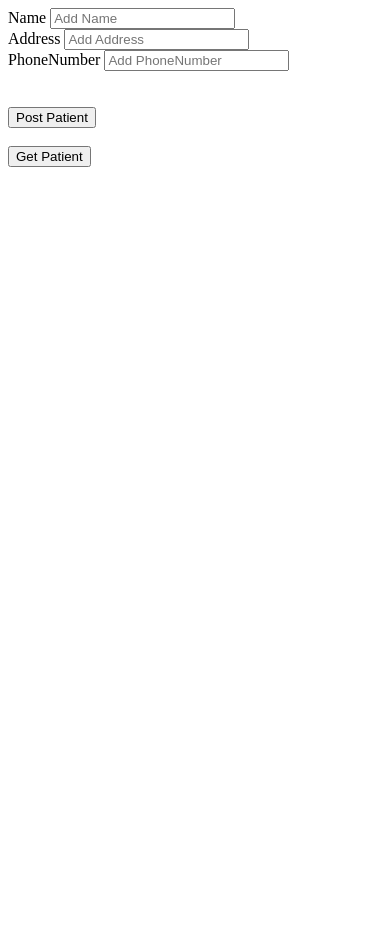
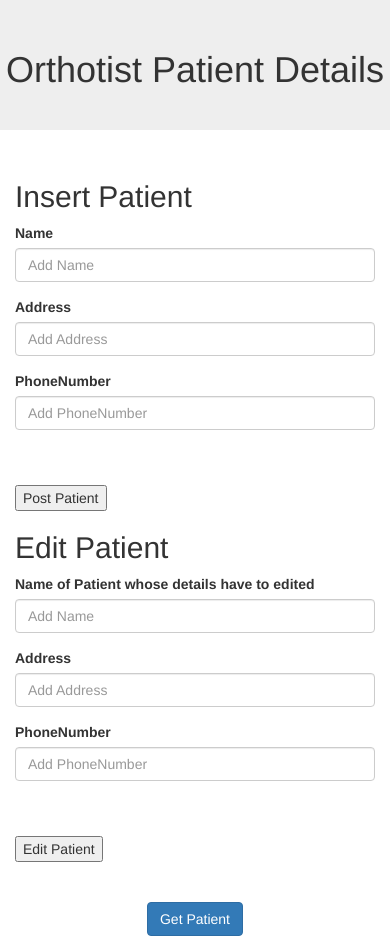
Before and after one commit to denzilsaldanha/abilitymade, a Flask app: page /patient in a window 390 px wide. Before the commit the page ends 167 px from the top, so only its background shows below. Run offline with Flask 2, Linux system fonts and the light colour scheme; some libraries are stand-ins or nearby versions.

Commit message:
Updated html files to include bootstap
Completed list,create and edit patients

```diff
--- a/app.py
+++ b/app.py
@@ -10,6 +10,12 @@ class Orthotist:
         self.practiceAddress = Orthotist['practiceAddress']
         self.practicePh = Orthotist['practicePh']
         self.orthotistName = Orthotist['orthotistName']
+class Patient:
+    def __init__(self, **patient):
+        self.patientName = patient['patientName']
+        self.patientAddr = patient['patientAddr']
+        self.patientPh = patient['patientPh']
+
 
 
 # List of Orthotists
@@ -59,19 +65,28 @@ def patient():
 
 patientList = []
 
-@app.route('/patient/details', methods=['POST', 'GET'])
+@app.route('/patient/details', methods=['POST', 'GET','PUT'])
 def patientdetails():
     if request.method == 'GET':
         list_patient = []
         for obj in patientList:
             list_patient.append(obj.__dict__)
             # print(list_orders)
+            print(obj.__dict__)
         return json.dumps(list_patient)
     if request.method == 'POST':
         patient_details = request.json
         print(patient_details)
         patientList.append(Patient(**patient_details))
         return '200 OK'
+    if request.method =='PUT':
+        patientdetails = request.json
+        print(patientdetails)
+        for obj in patientList:
+            if obj.patientName == patientdetails['patientName']:
+                obj.patientAddr = patientdetails['patientAddr']
+                obj.patientPh = patientdetails['patientPh']
+        return '200 OK'
 
 if __name__ == '__main__':
     app.run(debug=True)
--- a/templates/patient.html
+++ b/templates/patient.html
@@ -4,14 +4,18 @@
   <meta charset="UTF-8">
   <meta name="viewport" content="width=device-width, initial-scale=1.0">
   <meta http-equiv="X-UA-Compatible" content="ie=edge">
-
   <title>AFO Ordering</title>
-
+    <link rel="stylesheet" href="https://maxcdn.bootstrapcdn.com/bootstrap/3.4.1/css/bootstrap.min.css">
 </head>
 <body>
+    <div class="jumbotron text-center">
+      <h1>Orthotist Patient Details</h1>
 
+    </div>
     <div class = "container">
-      <form>
+        <div class="row">
+            <div class="col-md-6">
+              <form> <h2>Insert Patient</h2>
                     <div class="form-group">
                       <label>Name</label>
                       <input type="text" class="form-control" placeholder="Add Name" id = "name">
@@ -26,20 +30,107 @@
                     </div>
               </form>
                  <br><br>
+                 <button id="button" onclick ="javascript:history.go(0)">Post Patient</button>
+            </div>
+            <div class="col-md-6">
+              <form> <h2>Edit Patient</h2>
+                    <div class="form-group">
+                      <label>Name of Patient whose details have to edited</label>
+                      <input type="text" class="form-control" placeholder="Add Name" id = "edit_name">
+                    </div>
+                    <div class="form-group">
+                      <label>Address</label>
+                      <input type="text" class="form-control" placeholder="Add Address" id = "edit_address">
+                    </div>
+                    <div class="form-group">
+                      <label>PhoneNumber</label>
+                      <input type="tel" class="form-control" placeholder="Add PhoneNumber" id = "edit_ph">
+                    </div>
+              </form>
+                 <br><br>
+                 <button id="edit_button" onclick ="javascript:history.go(0)">Edit Patient</button>
+            </div>
 
+        </div>
+    </div>
+
+  <br><br>
+    <div class="form-row text-center">
+    <div class="col-12">
+        <button type="submit" class="btn btn-primary" id = "patient_details">Get Patient</button>
+    </div>
+        <div id="users"></div>
     </div>
 
 
-  <button id="button">Post Patient</button>
-  <br><br>
 
-  <div id="container">
-      <div class = "container">
-            <button id="patient_details">Get Patient</button>
-      </div>
-      <div id="users">
+  <script>
+    document.getElementById('button').addEventListener('click', addPatient);
+    document.getElementById('patient_details').addEventListener('click', loadPatient);
+    document.getElementById('edit_button').addEventListener('click', updatePatient);
 
-      </div>
-  </div>
+    function updatePatient(){
+      var xhr = new XMLHttpRequest();
+      xhr.open('PUT', 'http://127.0.0.1:5000/patient/details', true);
+      xhr.setRequestHeader("Content-Type", "application/json;charset=UTF-8");
+      var str = (JSON.stringify({'patientName':document.getElementById('edit_name').value,
+                                    'patientAddr':document.getElementById('edit_address').value,
+                                    'patientPh':document.getElementById('edit_ph').value}))
+
+
+      xhr.send(str);
+
+
+    }
+
+    function addPatient(){
+      var xhr = new XMLHttpRequest();
+      xhr.open('POST', 'http://127.0.0.1:5000/patient/details', true);
+      xhr.setRequestHeader("Content-Type", "application/json;charset=UTF-8");
+      var str = (JSON.stringify({'patientName':document.getElementById('name').value,
+                                    'patientAddr':document.getElementById('address').value,
+                                    'patientPh':document.getElementById('ph').value}))
+
+
+      xhr.send(str);
+
+
+    }
+
+
+    function loadPatient(){
+      var xhr = new XMLHttpRequest();
+      xhr.open('GET', 'http://127.0.0.1:5000/patient/details', true);
+      var count = 1;
+
+      xhr.onload = function(){
+        if(this.status == 200){
+          var patient = JSON.parse(this.responseText);
+
+
+          var output = '<h1>Patient</h1>';
+          for(var i in patient){
+            output +=
+              '<div ">' +
+              '<h3>Patient '+count+'</h3>'+
+              '<ul>' +
+              '<li>Patient Name: '+patient[i].patientName+'</li>' +
+              '<li>Address: '+patient[i].patientAddr+'</li>' +
+              '<li>Phone Number: '+patient[i].patientPh+'</li>' +
+              '</ul>' +
+              '</div>';
+             count ++;
+          }
+
+          document.getElementById('users').innerHTML = output;
+        }
+      }
+
+      xhr.send();
+    }
+  </script>
+<script src="https://code.jquery.com/jquery-3.5.1.slim.min.js" integrity="sha384-DfXdz2htPH0lsSSs5nCTpuj/zy4C+OGpamoFVy38MVBnE+IbbVYUew+OrCXaRkfj" crossorigin="anonymous"></script>
+<script src="https://cdn.jsdelivr.net/npm/popper.js@1.16.0/dist/umd/popper.min.js" integrity="sha384-Q6E9RHvbIyZFJoft+2mJbHaEWldlvI9IOYy5n3zV9zzTtmI3UksdQRVvoxMfooAo" crossorigin="anonymous"></script>
+<script src="https://stackpath.bootstrapcdn.com/bootstrap/4.5.0/js/bootstrap.min.js" integrity="sha384-OgVRvuATP1z7JjHLkuOU7Xw704+h835Lr+6QL9UvYjZE3Ipu6Tp75j7Bh/kR0JKI" crossorigin="anonymous"></script>
 </body>
 </html>
```
Also changed, not shown: templates/index.html (+25 -4 lines). Lines whose indentation alone changed are shown as unchanged.
